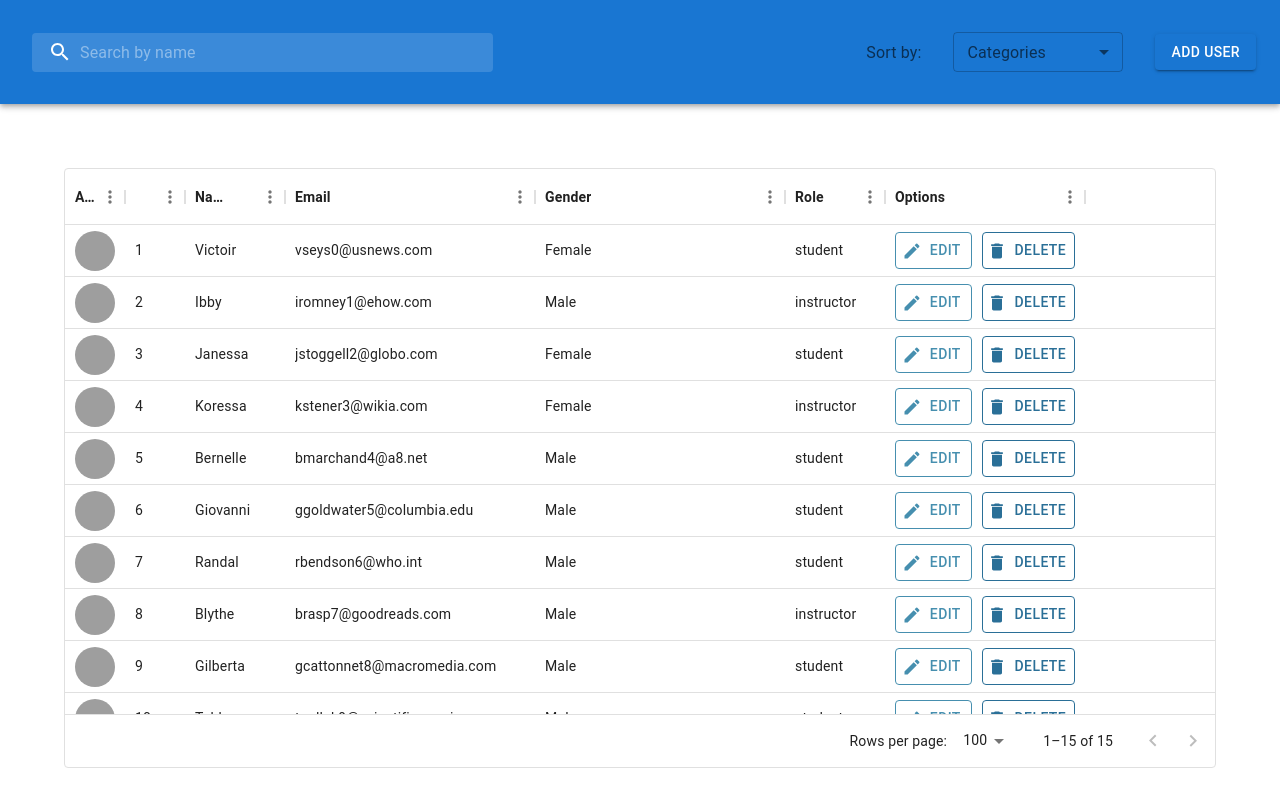
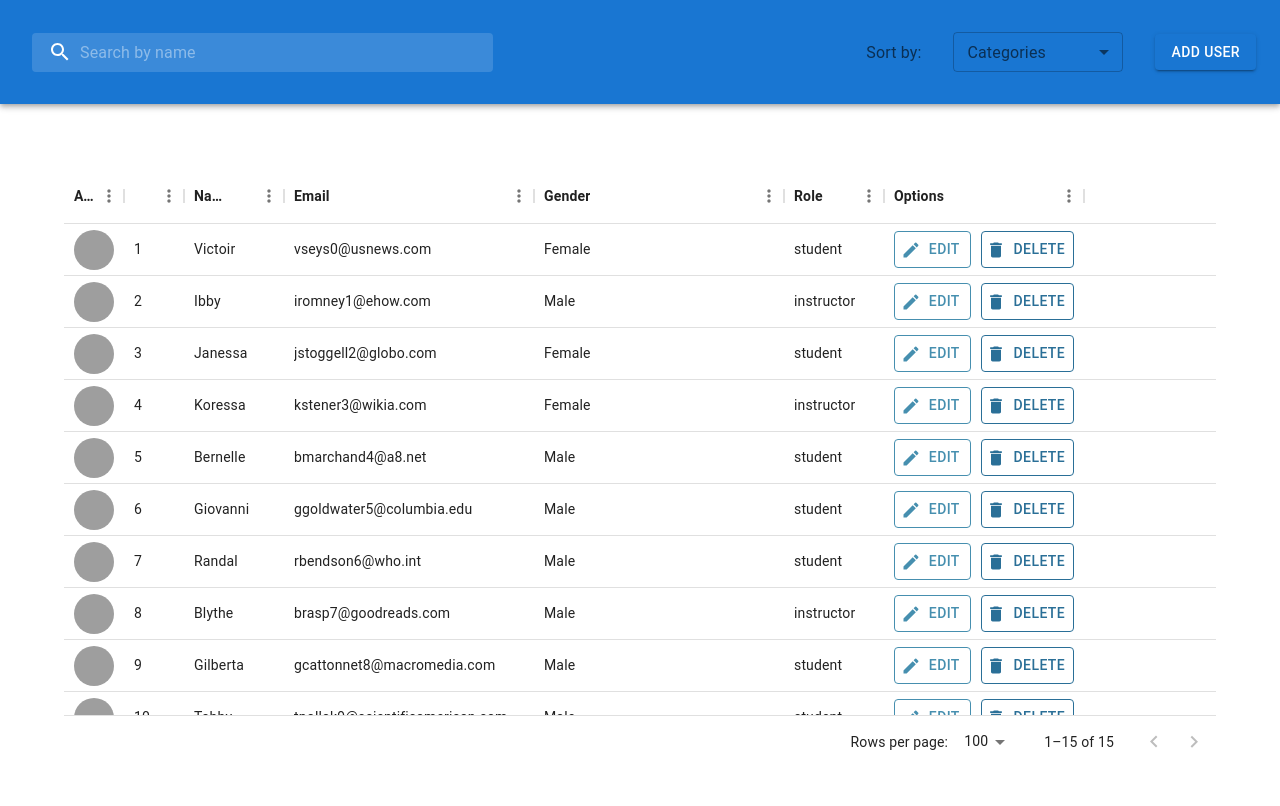
Before and after one commit to fatimabatooll/project--lms, a React (Create React App) app: page / in a window 1280 px wide. Shown: the top 806 px of the page. Built offline with nearby package versions, Linux system fonts and the light colour scheme; grey boxes are pictures that could not be loaded.

Commit message:
refactoring css in table

```diff
--- a/src/components/UserTable.jsx
+++ b/src/components/UserTable.jsx
@@ -13,9 +13,9 @@ function UserTable({ filteredPeople }) {
     }
 
     const columns = useMemo(() => [
-        { field: "photoUrl", headerName: "Avatar", width: 60, renderCell: params => <Avatar src={params.row.photoUrl} />, sortable: false, filterable: false , headerClassName: "bold-header"},
+        { field: "photoUrl", headerName: "Avatar", width: 60, renderCell: params => <Avatar src={params.row.photoUrl} />, sortable: false, filterable: false, headerClassName: "bold-header" },
 
-        { field: "id", headerName: "Id", width: 60 , headerClassName: "bold-header"},
+        { field: "id", headerName: "Id", width: 60, headerClassName: "bold-header" },
         { field: "firstName", headerName: "Name", width: 100, headerClassName: "bold-header" },
         { field: "email", headerName: "Email", width: 250, headerClassName: "bold-header" },
         { field: "gender", headerName: "Gender", width: 250, headerClassName: "bold-header" },
@@ -74,7 +74,15 @@ function UserTable({ filteredPeople }) {
                 rowsPerPageOptions={[5, 10, 20]}
                 pageSize={pageSize}
                 onPageSizeChange={(newPageSize) => setPageSize(newPageSize)}
-
+                sx={{
+                    border: 'none',
+                    '.MuiDataGrid-columnHeader:focus': {
+                        outline: 'none',
+                    },
+                    '.MuiDataGrid-cell:focus': {
+                        outline: 'none',
+                    },
+                }}
             />
         </Box>
     )
```
